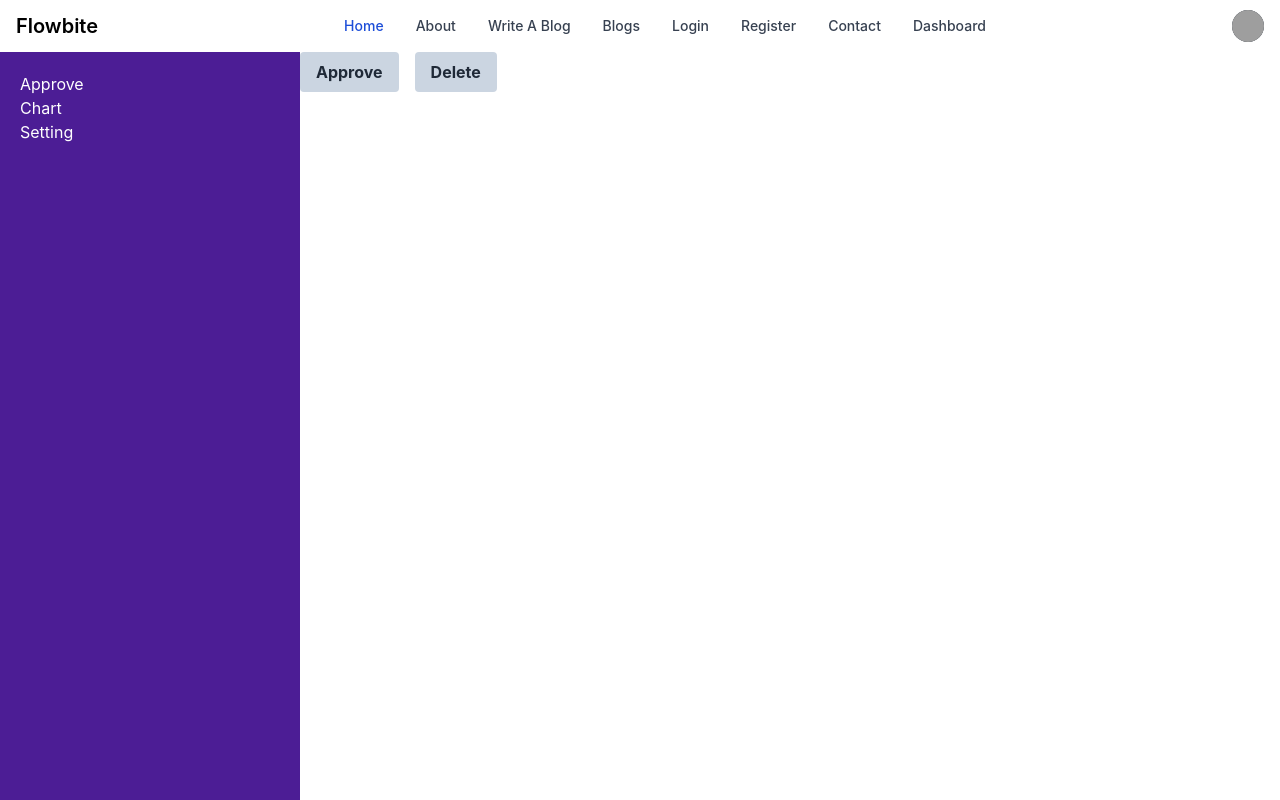
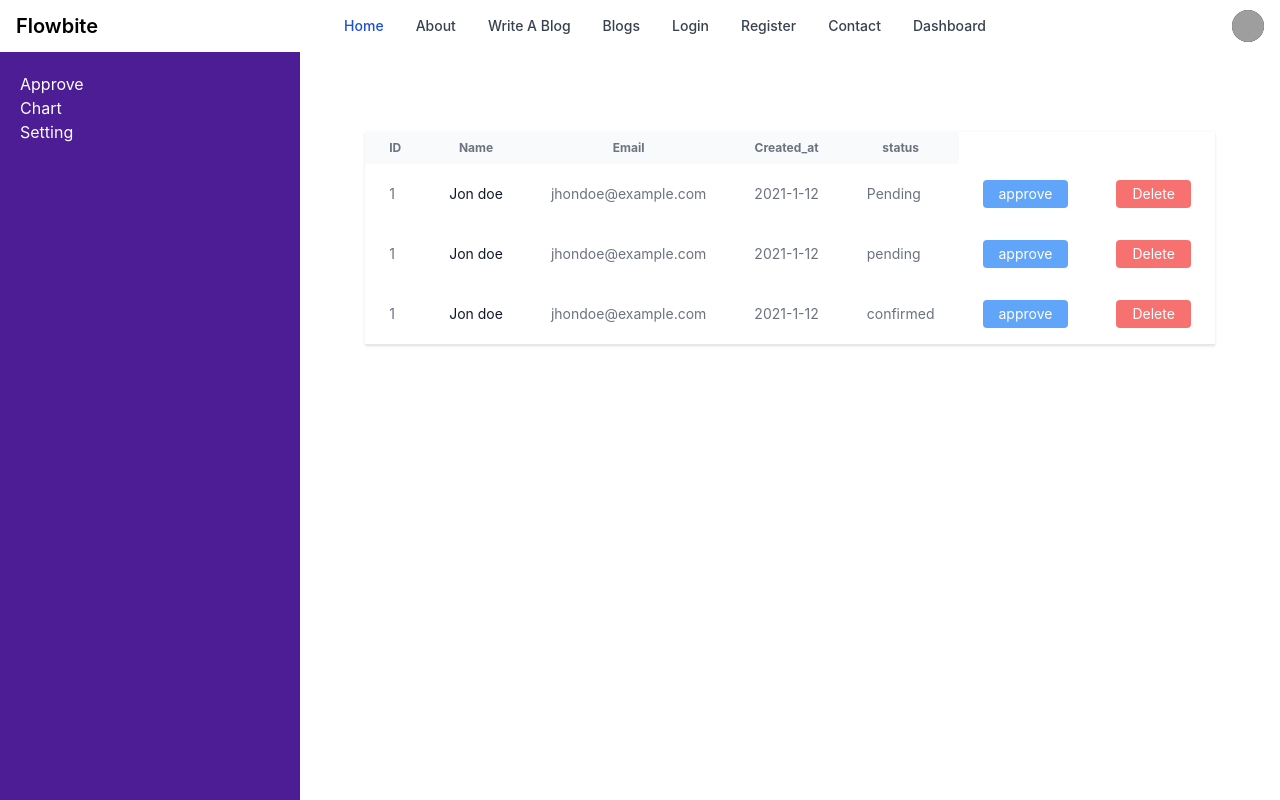
Before and after one commit to mdabdullaalnoman/Read-and-Write-Hub-Client, a React (Create React App) app: page /dashboard/approve in a window 1280 px wide. Shown: the top 800 px of the page. Built offline with nearby package versions, Linux system fonts and the light colour scheme; no server answers; grey boxes are pictures that could not be loaded.

Commit message:
admin table design

```diff
--- a/src/Pages/Dashboard/Approve.js
+++ b/src/Pages/Dashboard/Approve.js
@@ -1,11 +1,115 @@
 import React from 'react';
+
 
 const Approve = () => {
     return (
-        <div>
-            <button className="bg-slate-300 text-gray-800 hover:bg-green-500 hover:text-white font-bold py-2 px-4 mr-4 rounded">Approve</button>
+        <div class="container flex justify-center mx-auto pt-20">
+            <div class="flex flex-col">
+                <div class="w-full">
+                    <div class="border-b border-gray-200 shadow">
+                        <table>
+                            <thead class="bg-gray-50">
+                                <tr>
+                                    <th class="px-6 py-2 text-xs text-gray-500">
+                                        ID
+                                    </th>
+                                    <th class="px-6 py-2 text-xs text-gray-500">
+                                        Name
+                                    </th>
+                                    <th class="px-6 py-2 text-xs text-gray-500">
+                                        Email
+                                    </th>
+                                    <th class="px-6 py-2 text-xs text-gray-500">
+                                        Created_at
+                                    </th>
+                                    <th class="px-6 py-2 text-xs text-gray-500">
+                                        status
+                                    </th>
 
-            <button className="bg-slate-300 text-gray-800 hover:bg-rose-600 hover:text-white font-bold py-2 px-4 mr-4 rounded">Delete</button>
+                                </tr>
+                            </thead>
+                            <tbody class="bg-white">
+                                <tr class="whitespace-nowrap">
+                                    <td class="px-6 py-4 text-sm text-gray-500">
+                                        1
+                                    </td>
+                                    <td class="px-6 py-4">
+                                        <div class="text-sm text-gray-900">
+                                            Jon doe
+                                        </div>
+                                    </td>
+                                    <td class="px-6 py-4">
+                                        <div class="text-sm text-gray-500">jhondoe@example.com</div>
+                                    </td>
+                                    <td class="px-6 py-4 text-sm text-gray-500">
+                                        2021-1-12
+                                    </td>
+                                    <td class="px-6 py-4 text-sm text-gray-500">
+                                       Pending
+                                    </td>
+                                    <td class="px-6 py-4">
+                                        <button to="/" class="px-4 py-1 text-sm text-white bg-blue-400 rounded">approve  </button>
+                                    </td>
+                                    <td class="px-6 py-4">
+                                        <button to="/" class="px-4 py-1 text-sm text-white bg-red-400 rounded">Delete  </button>
+                                    </td>
+                                </tr>
+                                <tr class="whitespace-nowrap">
+                                    <td class="px-6 py-4 text-sm text-gray-500">
+                                        1
+                                    </td>
+                                    <td class="px-6 py-4">
+                                        <div class="text-sm text-gray-900">
+                                            Jon doe
+                                        </div>
+                                    </td>
+                                    <td class="px-6 py-4">
+                                        <div class="text-sm text-gray-500">jhondoe@example.com</div>
+                                    </td>
+                                    <td class="px-6 py-4 text-sm text-gray-500">
+                                        2021-1-12
+                                    </td>
+                                    <td class="px-6 py-4 text-sm text-gray-500">
+                                       pending
+                                    </td>
+                                    <td class="px-6 py-4">
+                                        <button to="/" class="px-4 py-1 text-sm text-white bg-blue-400 rounded">approve  </button>
+                                    </td>
+                                    <td class="px-6 py-4">
+                                        <button to="/" class="px-4 py-1 text-sm text-white bg-red-400 rounded">Delete  </button>
+                                    </td>
+                                </tr>
+                                <tr class="whitespace-nowrap">
+                                    <td class="px-6 py-4 text-sm text-gray-500">
+                                        1
+                                    </td>
+                                    <td class="px-6 py-4">
+                                        <div class="text-sm text-gray-900">
+                                            Jon doe
+                                        </div>
+                                    </td>
+                                    <td class="px-6 py-4">
+                                        <div class="text-sm text-gray-500">jhondoe@example.com</div>
+                                    </td>
+                                    <td class="px-6 py-4 text-sm text-gray-500">
+                                        2021-1-12
+                                    </td>
+                                    <td class="px-6 py-4 text-sm text-gray-500">
+                                        confirmed
+                                    </td>
+                                    <td class="px-6 py-4">
+                                        <button to="/" class="px-4 py-1 text-sm text-white bg-blue-400 rounded">approve  </button>
+                                    </td>
+                                    <td class="px-6 py-4">
+                                        <button to="/" class="px-4 py-1 text-sm text-white bg-red-400 rounded">Delete  </button>
+                                    </td>
+                                </tr>
+
+                            </tbody>
+                        </table>
+                    </div>
+                </div>
+            </div>
         </div>
     );
 };
```
